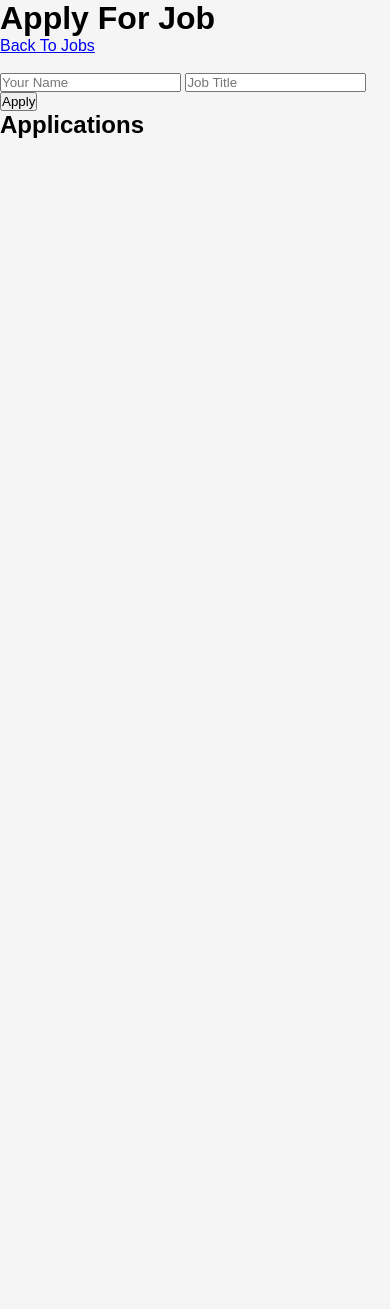
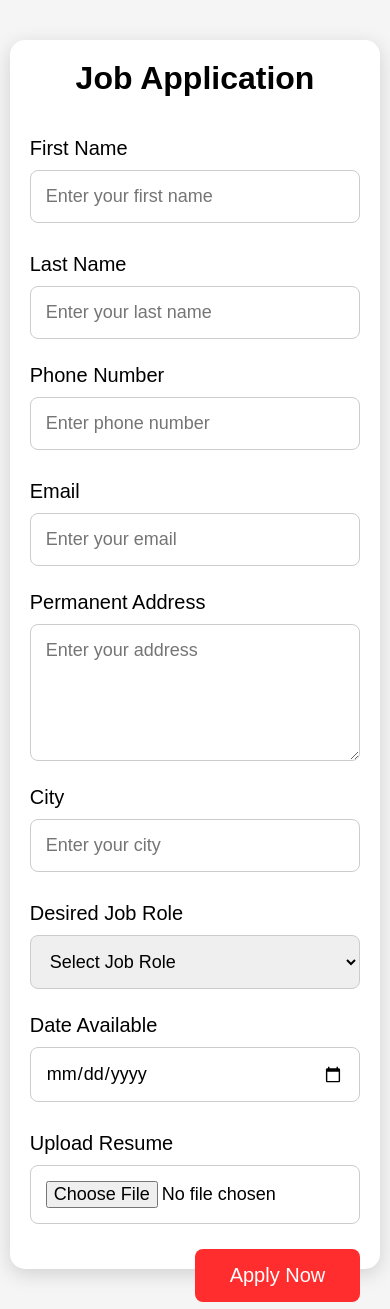
Before and after one commit to bommanachoprasena-code/jobportalwebsite, a plain HTML site: page apply.html in a window 390 px wide. Before the commit the page ends 844 px from the top, so only its background shows below. Drawn offline with Linux system fonts and the light colour scheme.

Commit message:
first commit

```diff
--- a/apply.html
+++ b/apply.html
@@ -1,24 +1,86 @@
 <!DOCTYPE html>
-<html>
+<html lang="en">
 <head>
-    <title>Apply For Job</title>
+    <meta charset="UTF-8">
+    <meta name="viewport" content="width=device-width, initial-scale=1.0">
+    <title>Apply Job - HIREHUB</title>
     <link rel="stylesheet" href="style.css">
 </head>
 <body>
 
-<h1>Apply For Job</h1>
+<div class="apply-container">
 
-<a href="index.html">Back To Jobs</a>
-<br><br>
+    <h1>Job Application</h1>
 
-<input type="text" id="applicantName" placeholder="Your Name">
-<input type="text" id="jobApplied" placeholder="Job Title">
+    <form>
 
-<button onclick="applyJob()">Apply</button>
+        <div class="row">
+            <div class="input-box">
+                <label>First Name</label>
+                <input type="text" placeholder="Enter your first name">
+            </div>
 
-<h2>Applications</h2>
-<ul id="applicationList"></ul>
+            <div class="input-box">
+                <label>Last Name</label>
+                <input type="text" placeholder="Enter your last name">
+            </div>
+        </div>
 
-<script src="script.js"></script>
+        <div class="row">
+            <div class="input-box">
+                <label>Phone Number</label>
+                <input type="tel" placeholder="Enter phone number">
+            </div>
+
+            <div class="input-box">
+                <label>Email</label>
+                <input type="email" placeholder="Enter your email">
+            </div>
+        </div>
+
+        <div class="input-box full-width">
+            <label>Permanent Address</label>
+            <textarea rows="5" placeholder="Enter your address"></textarea>
+        </div>
+
+        <div class="row">
+            <div class="input-box">
+                <label>City</label>
+                <input type="text" placeholder="Enter your city">
+            </div>
+
+            <div class="input-box">
+                <label>Desired Job Role</label>
+                <select>
+                    <option>Select Job Role</option>
+                    <option>Software Developer</option>
+                    <option>Web Developer</option>
+                    <option>Java Developer</option>
+                    <option>Python Developer</option>
+                    <option>UI/UX Designer</option>
+                </select>
+            </div>
+        </div>
+
+        <div class="row">
+            <div class="input-box">
+                <label>Date Available</label>
+                <input type="date">
+            </div>
+
+            <div class="input-box">
+                <label>Upload Resume</label>
+                <input type="file">
+            </div>
+        </div>
+
+        <button type="submit" class="apply-btn">
+            Apply Now
+        </button>
+
+    </form>
+
+</div>
 
 </body>
+</html>
--- a/style.css
+++ b/style.css
@@ -221,3 +221,159 @@ header button{
     margin:20px 0;
     font-weight:bold;
 }
+.navbar{
+    display:flex;
+    justify-content:space-between;
+    align-items:center;
+    padding:20px 60px;
+    background:white;
+}
+
+.logo{
+    font-size:50px;
+    font-weight:bold;
+}
+
+.logo span{
+    color:#10b981;
+}
+
+.nav-links{
+    list-style:none;
+    display:flex;
+    gap:40px;
+    margin:0;
+    padding:0;
+}
+
+.nav-links li{
+    list-style:none;
+}
+
+.nav-links a{
+    text-decoration:none;
+    color:black;
+    font-size:24px;
+    font-weight:500;
+}
+
+.auth-buttons{
+    display:flex;
+    gap:15px;
+    align-items:center;
+}
+
+.login{
+    text-decoration:none;
+    border:2px solid #10b981;
+    padding:12px 28px;
+    border-radius:8px;
+    color:black;
+}
+
+.signup{
+    text-decoration:none;
+    background:#10b981;
+    color:white;
+    padding:12px 28px;
+    border-radius:8px;
+}
+
+#profile{
+    color:#10b981;
+    font-weight:bold;
+    margin-right:20px;
+}
+
+.logout-btn{
+    background:#10b981;
+    color:white;
+    border:none;
+    padding:12px 20px;
+    border-radius:8px;
+    cursor:pointer;
+}
+/* APPLY PAGE */
+
+body {
+    margin: 0;
+    font-family: Arial, sans-serif;
+}
+
+.apply-container {
+    width: 85%;
+    max-width: 1100px;
+    margin: 40px auto;
+    background: white;
+    padding: 40px;
+    border-radius: 15px;
+    box-shadow: 0 5px 20px rgba(0,0,0,0.15);
+}
+
+.apply-container h1 {
+    text-align: center;
+    margin-bottom: 40px;
+    font-size: 45px;
+}
+
+.row {
+    display: flex;
+    gap: 30px;
+    margin-bottom: 25px;
+}
+
+.input-box {
+    flex: 1;
+    display: flex;
+    flex-direction: column;
+}
+
+.input-box label {
+    font-size: 20px;
+    margin-bottom: 10px;
+}
+
+.input-box input,
+.input-box select,
+.input-box textarea {
+    padding: 15px;
+    font-size: 18px;
+    border: 1px solid #ccc;
+    border-radius: 8px;
+}
+
+.full-width {
+    width: 100%;
+    margin-bottom: 25px;
+}
+
+.apply-btn {
+    background: #ff2d2d;
+    color: white;
+    border: none;
+    padding: 15px 35px;
+    font-size: 20px;
+    border-radius: 8px;
+    cursor: pointer;
+    float: right;
+}
+
+.apply-btn:hover {
+    background: #e60000;
+}
+
+/* Mobile Responsive */
+@media(max-width:768px) {
+    .row {
+        flex-direction: column;
+    }
+
+    .apply-container {
+        width: 95%;
+        padding: 20px;
+    }
+
+    .apply-container h1 {
+        font-size: 32px;
+    }
+}
```
Also changed, not shown: index.html (+25 -8 lines).
